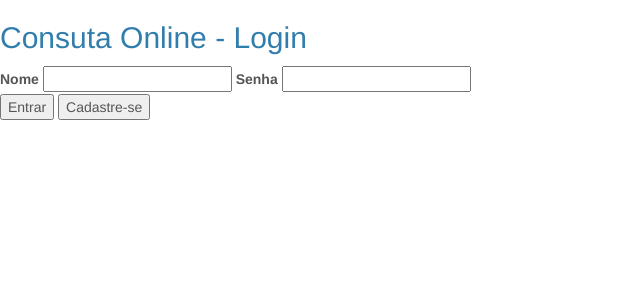
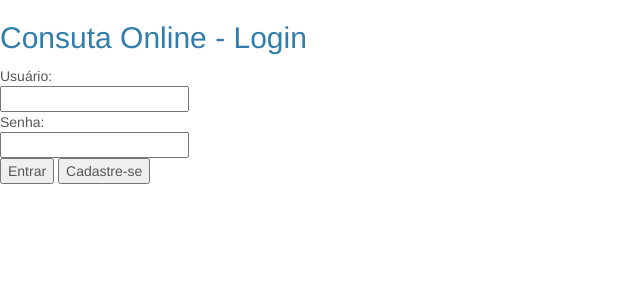
Before and after one commit to RodrigoBarbosaLeao/consultaonline, a Django app: template backend/templates/index.html in a window 1280 px wide. Shown: the top 300 px of the page, without its empty margins (0-640 px from the left). Run offline with Django 3.2, Linux system fonts and the light colour scheme; the template is opened without the code that fills it, so the values that code supplies are empty; some libraries are stand-ins or nearby versions.

Commit message:
Update index.html

```diff
--- a/backend/templates/index.html
+++ b/backend/templates/index.html
@@ -11,12 +11,13 @@
 <body>
 <div id="painel">
 	<h2>Consuta Online - Login</h2>
-	<div>
-		<label>Nome</label>
-		<input type="text">
-		<label>Senha</label>
-		<input type="password">
-	</div>
+	<form>
+		Usuário:<br>
+		<input type="text" name="user">
+		<br>
+		Senha:<br>
+		<input type="password" name="psw">
+	</form>
 
 	<div class="btn-group">
 		<button>Entrar</button>
```
